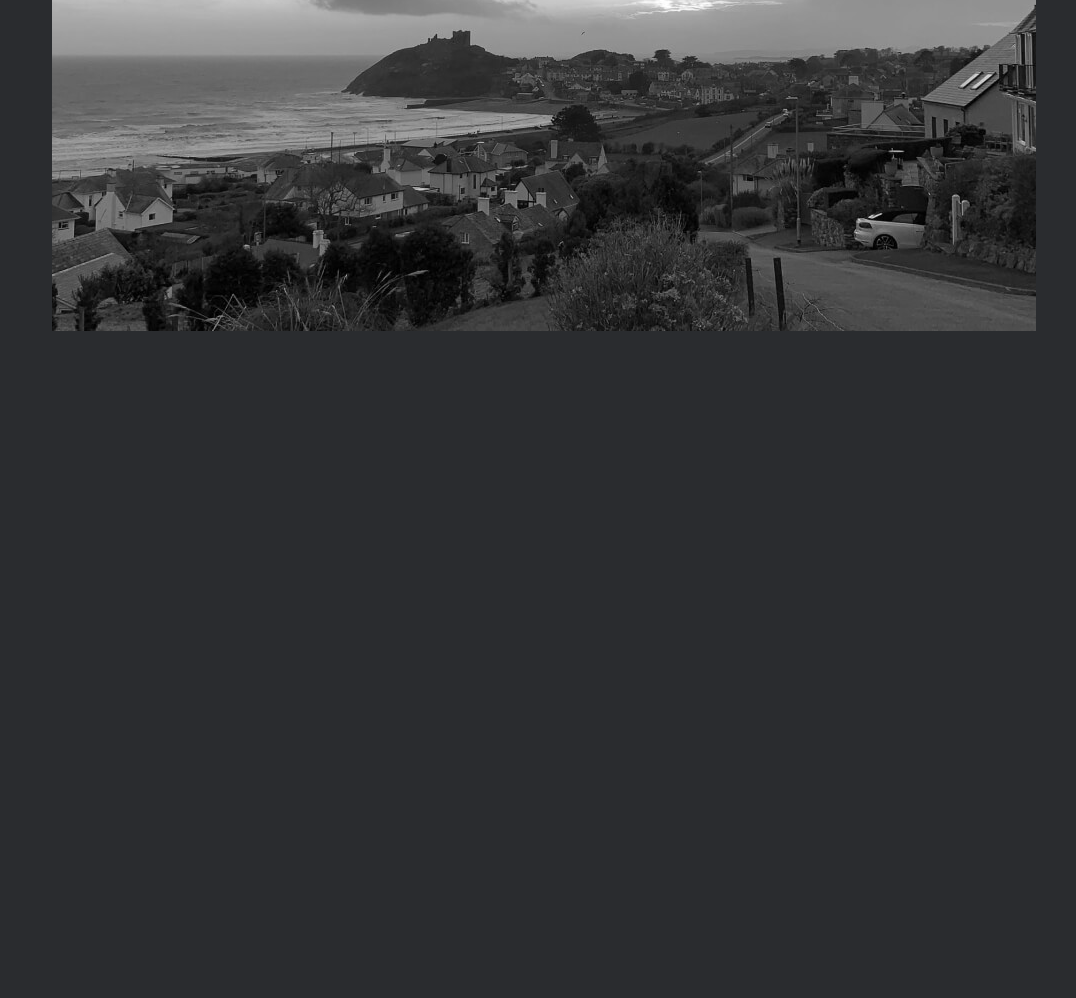
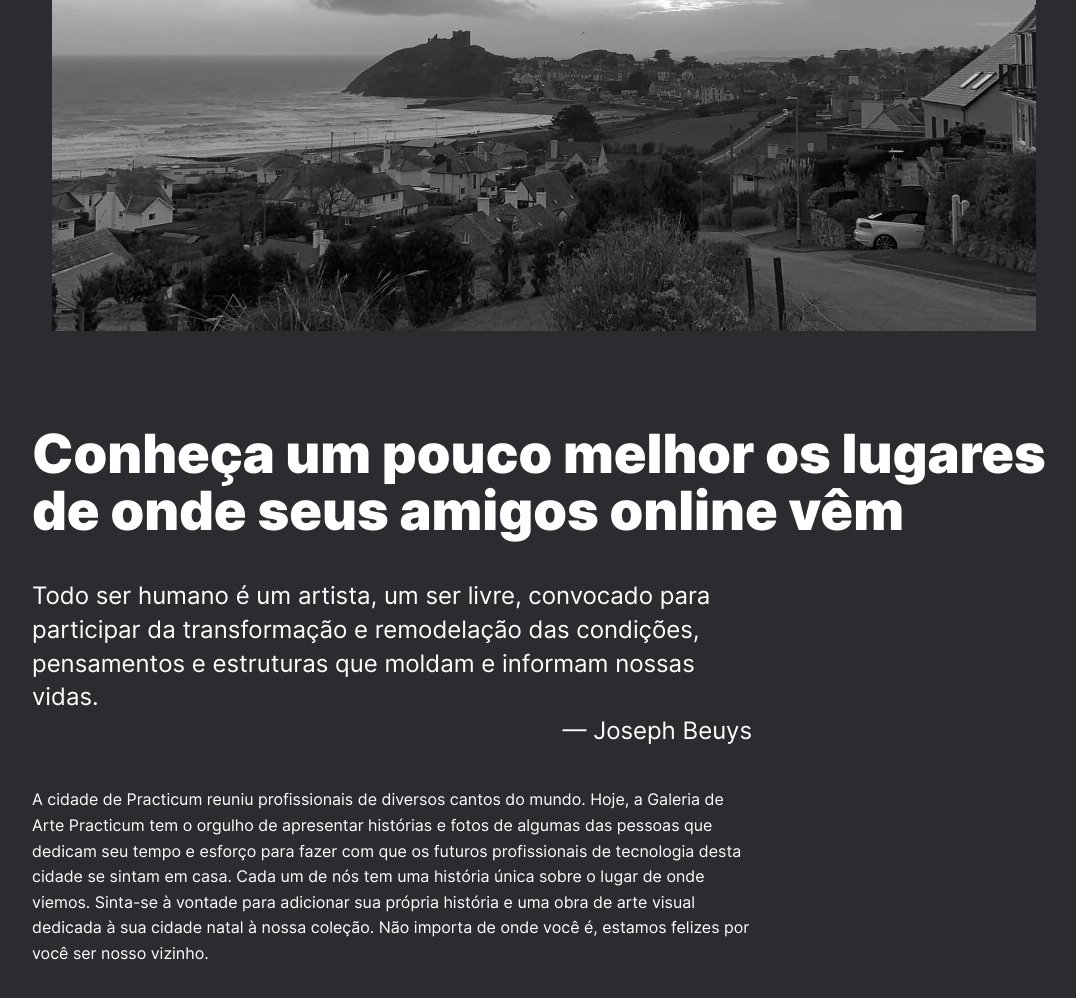
Before and after one commit to GarrafaTati/web_project_3_ptbr, a plain HTML site: page index.html in a window 1280 px wide. Shown: the part 818-1816 px from the top of the page, without its empty margins (96-1172 px from the left). Before the commit the page ends 1152 px from the top, so only its background shows below. Drawn offline with Linux system fonts and the light colour scheme.

Commit message:
intro section

```diff
--- /dev/null
+++ b/assets/blocks/intro/__quote-author/intro__quote-author.css
@@ -0,0 +1,9 @@
+.intro__quote-author {
+  max-width: 720px;
+  font-family: "InterRegular", "Arial", "Helvetica", sans-serif;
+  font-size: 24px;
+  font-weight: normal;
+  line-height: 1.4;
+  margin-bottom: 2.5rem;
+  text-align: right;
+}
--- /dev/null
+++ b/assets/blocks/intro/__quote/intro__quote.css
@@ -0,0 +1,8 @@
+.intro__quote {
+  max-width: 720px;
+  font-family: "InterRegular", "Arial", "Helvetica", sans-serif;
+  font-size: 24px;
+  font-weight: normal;
+  line-height: 1.4;
+  margin-top: 2.5rem;
+}
--- /dev/null
+++ b/assets/blocks/intro/__text/intro__text.css
@@ -0,0 +1,7 @@
+.intro__text {
+  max-width: 720px;
+  font-family: "InterRegular", "Arial", "Helvetica", sans-serif;
+  font-size: 16px;
+  font-weight: normal;
+  line-height: 1.6;
+}
--- /dev/null
+++ b/assets/blocks/intro/__title/intro__title.css
@@ -0,0 +1,6 @@
+.intro__title {
+  font-family: "InterBlack", "Arial", "Helvetica", sans-serif;
+  font-size: 54px;
+  font-weight: 900;
+  line-height: 1.05;
+}
--- /dev/null
+++ b/assets/blocks/intro/intro.css
@@ -0,0 +1,3 @@
+.intro {
+  margin: 5.75rem 0;
+}
--- a/assets/pages/index.css
+++ b/assets/pages/index.css
@@ -4,6 +4,11 @@
 @import url(../blocks/root/root.css);
 @import url(../blocks/logo/logo.css);
 @import url(../blocks/lead/lead.css);
+@import url(../blocks/intro/intro.css);
 @import url(../blocks/lead/__title/lead__title.css);
 @import url(../blocks/lead/__subtitle/lead__subtitle.css);
 @import url(../blocks/lead/__image/lead__image.css);
+@import url(../blocks/intro/__title/intro__title.css);
+@import url(../blocks/intro/__quote/intro__quote.css);
+@import url(../blocks/intro/__quote-author/intro__quote-author.css);
+@import url(../blocks/intro/__text/intro__text.css);
--- a/index.html
+++ b/index.html
@@ -22,6 +22,28 @@
           <img src="./assets/images/lead.jpg" alt="De Pátria para Pátria" />
         </div>
       </section>
+      <section class="intro">
+        <h3 class="intro__title">
+          Conheça um pouco melhor os lugares de onde seus amigos online vêm
+        </h3>
+        <blockquote class="intro__quote">
+          Todo ser humano é um artista, um ser livre, convocado para participar
+          da transformação e remodelação das condições, pensamentos e estruturas
+          que moldam e informam nossas vidas.
+        </blockquote>
+        <h3 class="intro__quote-author">— Joseph Beuys</h3>
+        <p class="intro__text">
+          A cidade de Practicum reuniu profissionais de diversos cantos do
+          mundo. Hoje, a Galeria de Arte Practicum tem o orgulho de apresentar
+          histórias e fotos de algumas das pessoas que dedicam seu tempo e
+          esforço para fazer com que os futuros profissionais de tecnologia
+          desta cidade se sintam em casa. Cada um de nós tem uma história única
+          sobre o lugar de onde viemos. Sinta-se à vontade para adicionar sua
+          própria história e uma obra de arte visual dedicada à sua cidade natal
+          à nossa coleção. Não importa de onde você é, estamos felizes por você
+          ser nosso vizinho.
+        </p>
+      </section>
     </div>
   </body>
 </html>
```
